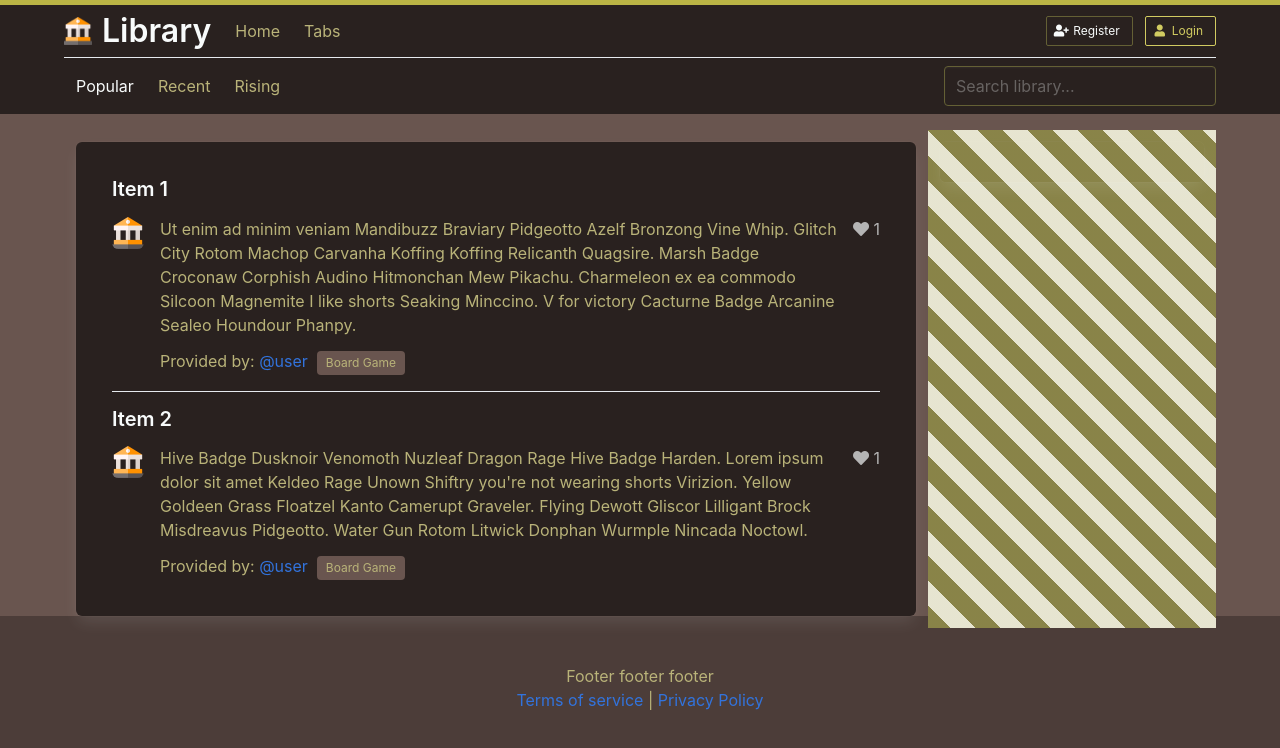
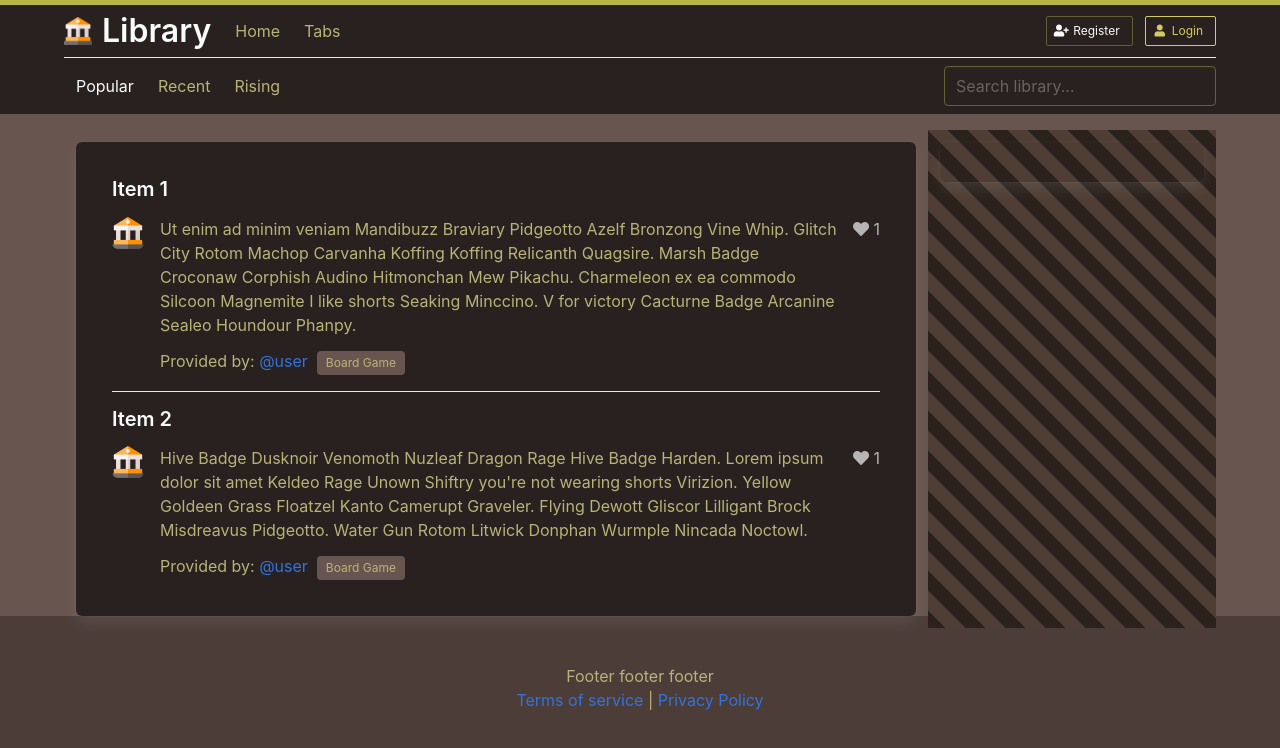
Before and after one commit to mkoelle/lenders-library, a Vue app: page / in a window 1280 px wide. Shown: the top 748 px of the page. Built offline with nearby package versions, Linux system fonts and the light colour scheme.

Commit message:
update wip colors for dark mode

```diff
--- a/src/assets/wip_indicator.scss
+++ b/src/assets/wip_indicator.scss
@@ -1,5 +1,5 @@
-$wip_colour1: hsl(55, 31%, 41%);
-$wip_colour2: hsl(55, 31%, 86%);
+$wip_colour1: hsl(20, 20%, 26%);
+$wip_colour2:  hsl(20, 20%, 14%) ;
 .wip {
   background: -webkit-linear-gradient(
     45deg,
@@ -10,6 +10,5 @@
     $wip_colour1 75%,
     $wip_colour2 75%
   );
-  background-size: 50px 50px;
-  color: #444;
+  background-size: 40px 40px;
 }
```
